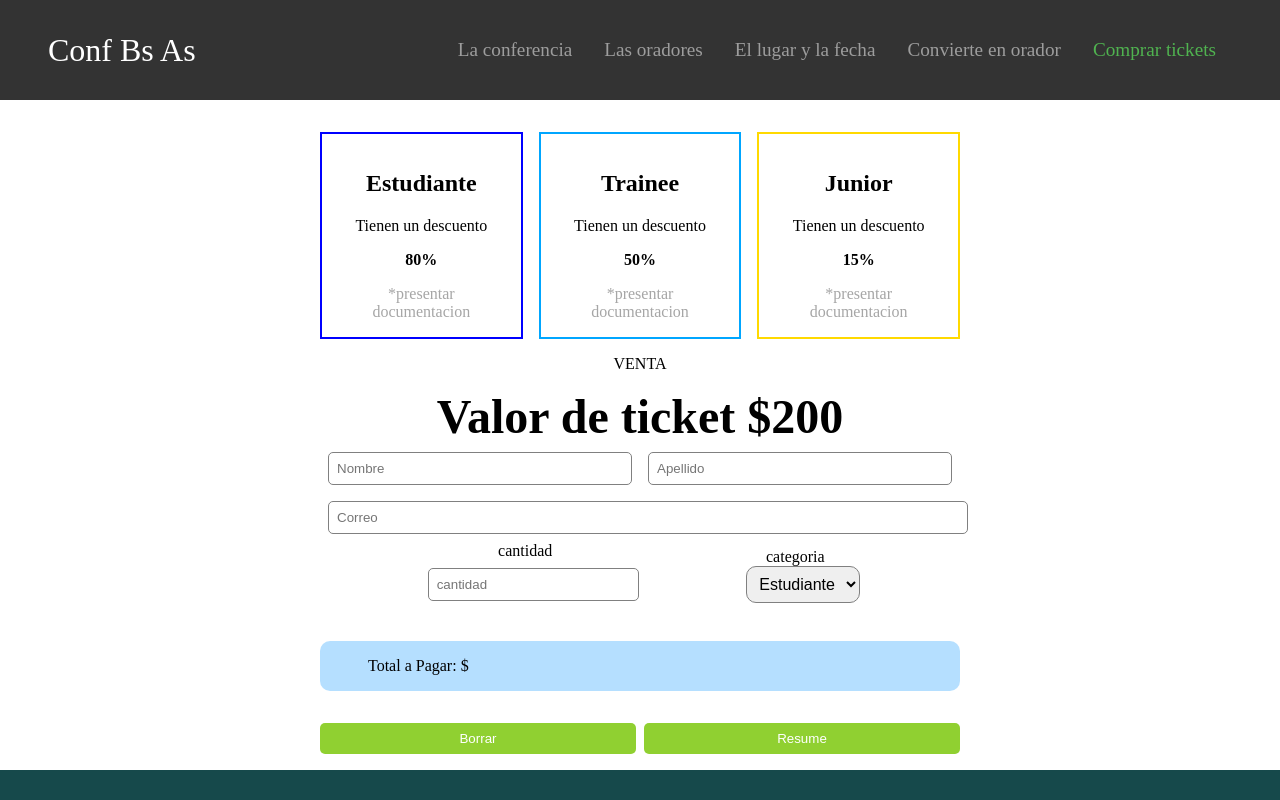
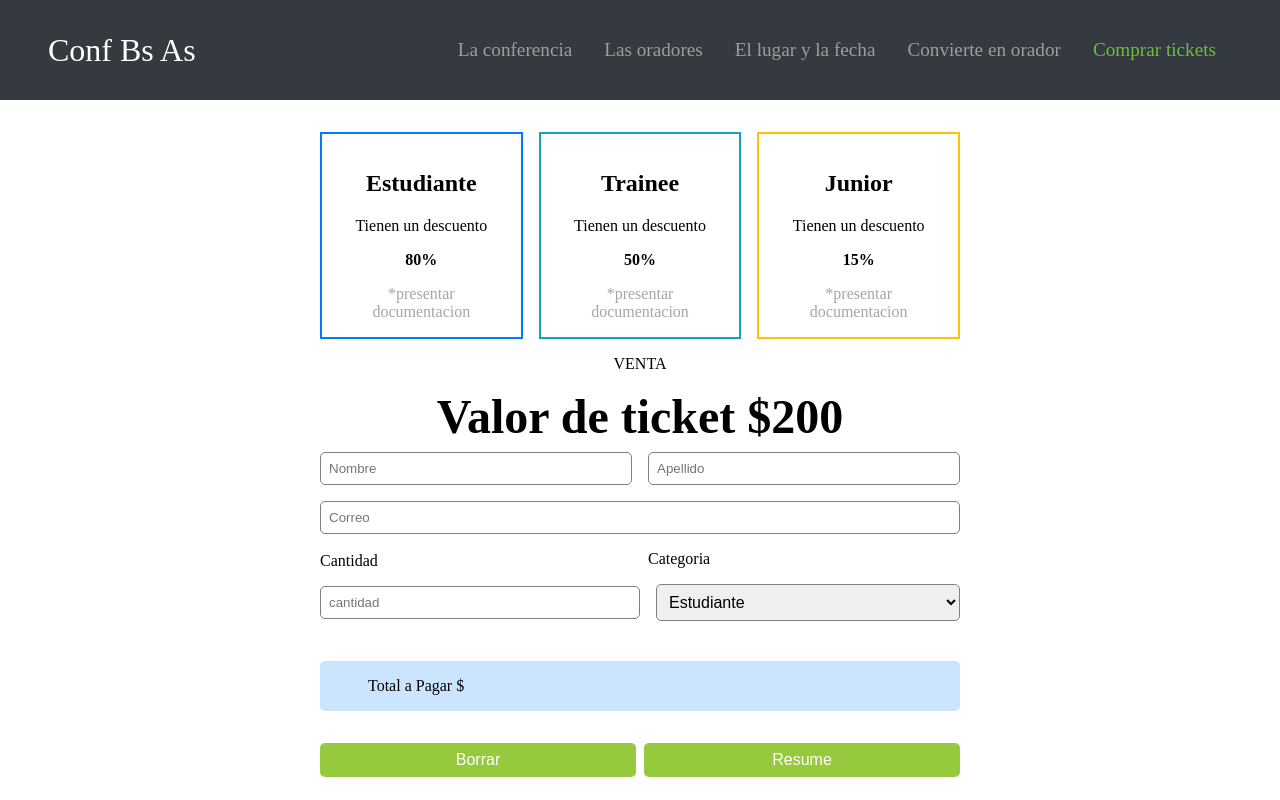
Before and after one commit to LadyCari/TpIntegradorJS, a plain HTML site: page index.html in a window 1280 px wide. Shown: the top 800 px of the page. Drawn offline with Linux system fonts and the light colour scheme.

Commit message:
tp terminado

```diff
--- a/index.html
+++ b/index.html
@@ -45,18 +45,18 @@
            <form>
             <h3>Valor de ticket $200</h3>
             <div class="nya">
-                <input type="text" placeholder="Nombre"></input>
+                <input type="text" placeholder="Nombre" id="nombre"></input>
                 <input type="text" placeholder="Apellido"></input>
             </div>
             <input type="email" placeholder="Correo"></input>
             <div class="lyp">
                 <div class="cantidad">
-                    cantidad
+                <p>Cantidad</p>
                 <input type="number" placeholder="cantidad" id="cantidad"></input>
                 </div>
                 <div class="categoria">
-                    categoria
-                <select id="categoria">
+                <p id="categoria">Categoria</p>
+                <select id="categoriaSelect">
                     <option value="estudiante">Estudiante</option>
                     <option value="trainee">Trainee</option>
                     <option value="junior">Junior</option>
@@ -64,7 +64,7 @@
                 </div>
             </div>
             <div id="total">
-                Total a Pagar: $ <span id="totalPago"></span>
+                Total a Pagar $ <span id="totalPago"></span>
             </div>
             <div class="botones">
                 <button type="Reset" class="boton1">Borrar</button>
--- a/js.js
+++ b/js.js
@@ -1,15 +1,15 @@
-document.addEventListener('DOMContentLoaded', function () {
-        const formulario = document.querySelector('form');
-        const cantidadInput = formulario.querySelector('#cantidad');
-        const categoriaSelect = formulario.querySelector('#categoria');
-        const totalPago = document.getElementById('totalPago');
+document.addEventListener("DOMContentLoaded", function () {
+  const formulario = document.querySelector("form");
+  const cantidadInput = formulario.querySelector("#cantidad");
+  const categoriaSelect = formulario.querySelector("#categoriaSelect");
+  const totalPago = document.getElementById("totalPago");
 
-        formulario.addEventListener('submit', function (event) {
+  formulario.addEventListener("submit", function (event) {
     event.preventDefault();
 
     const cantidad = parseFloat(cantidadInput.value);
     const categoria = categoriaSelect.value;
-
+    console.log(categoria);
 
     const descuentos = {
       estudiante: 0.8,
@@ -22,12 +22,10 @@ document.addEventListener('DOMContentLoaded', function () {
     const descontar = cantidad * precioTicket * descuento;
     const total = precioTicket - descontar;
 
-            if (!isNaN(total)){
+    if (!isNaN(total)) {
       totalPago.textContent = total.toFixed(2);
-            } else{
-                alert('Error no ingreso la cantidad de tickets');
+    } else {
+      alert("Error no ingreso la cantidad de tickets");
     }
-
-
   });
 });
--- a/style.css
+++ b/style.css
@@ -1,133 +1,146 @@
-body{
+body {
   margin: 0;
   padding: 0;
 }
 
-header ul{
+header ul {
   list-style: none;
   display: flex;
 }
 
-header{
+header {
   display: flex;
   justify-content: space-between;
   padding-left: 3rem;
   padding-right: 3rem;
-    background-color: rgb(51, 51, 51);
+  background-color: #343a40;
   color: white;
   margin: 0px;
   height: 100px;
   align-items: center;
 }
 
-header ul li{
+header ul li {
   margin: 1rem;
   font-size: 1.2rem;
   color: rgb(157, 157, 157);
 }
 
-header ul li:hover{
-color: white;
+header ul li:hover {
+  color: #ffffff;
 }
 
-header ul li span{
-    color: rgb(80, 179, 80);
+header ul li span {
+  color: #6ebe3e;
 }
 
-.logo{
+.logo {
   font-size: 2rem;
+  color: #ffffff;
 }
 
-.cajas{
+.cajas {
   display: flex;
   margin-top: 2rem;
-
+  justify-content: center;
 }
 
-.estudiante{
-    border: 2px solid blue;
+.estudiante {
+  border: 2px solid #007bff;
   text-align: center;
   padding: 1rem;
   margin-right: 1rem;
 }
 
-.cointener{
+.cointener {
   display: flex;
   flex-direction: column;
   align-items: center;
   padding-left: 20rem;
   padding-right: 20rem;
+  padding-bottom: 5rem;
 }
 
-.trainee{
-    border: 2px solid rgb(0, 166, 255);
+.trainee {
+  border: 2px solid #17a2b8;
   text-align: center;
   padding: 1rem;
 }
 
-.jr{
-    border: 2px solid rgb(255, 217, 0);
+.jr {
+  border: 2px solid #ffc107;
   text-align: center;
   padding: 1rem;
   margin-left: 1rem;
 }
 
-h3{
+h3 {
   font-size: 3rem;
   margin: 0;
 }
 
-.nya{
+.nya {
   display: flex;
 }
 
-
-
-.lyp{
+.lyp {
   display: flex;
   align-items: center;
   justify-content: space-evenly;
+  text-align: start;
 }
 
-select{
+.lyp p {
+  margin-top: 0.5rem;
+  margin-bottom: 0.5rem;
+}
+
+#categoria {
+  margin-left: 0.5rem;
+}
+
+select {
   padding: 0.5rem;
   font-size: 1rem;
   margin-left: 1rem;
   border: 1px solid grey;
-    border-radius: 10px;
+  border-radius: 5px;
+  margin-top: 0.5rem;
+  margin-bottom: 0.5rem;
 }
 
-.cantidad{
+.cantidad {
   display: flex;
   flex-direction: column;
   font-size: 1rem;
+  width: 50%;
 }
 
-.categoria{
+.categoria {
   display: flex;
   flex-direction: column;
-
+  width: 50%;
 }
 
-#total{
-    background-color: rgba(127, 200, 255, 0.574);
+#total {
+  background-color: #cce5ff;
   border: 0;
   text-align: start;
   padding: 1rem;
   padding-left: 3rem;
   margin-top: 2rem;
   margin-bottom: 2rem;
-    border-radius: 10px;
+  border-radius: 5px;
 }
 
-.botones{
+.botones {
   display: flex;
   justify-content: space-evenly;
 }
 
-.botones button{
+.botones button {
   border-radius: 5px;
-    background-color: rgb(144, 208, 49);
+  background-color: #97c93e;
   width: 100%;
   padding-left: 1rem;
   padding-right: 1rem;
@@ -135,13 +148,14 @@ font-size: 1rem;
   padding-bottom: 0.5rem;
   border: 0;
   color: white;
+  font-size: 1rem;
 }
 
-.boton1{
+.boton1 {
   margin-right: 0.5rem;
 }
 
-form{
+form {
   display: flex;
   flex-direction: column;
   width: 100%;
@@ -149,37 +163,42 @@ form{
   box-sizing: border-box;
 }
 
-form input{
+form input {
   padding: 0.5rem;
-    margin: 0.5rem;
+  margin-top: 0.5rem;
+  margin-bottom: 0.5rem;
   width: 100%;
   border-radius: 5px;
   box-sizing: border-box;
   border: 1px solid grey;
 }
 
-footer{
-    background-color: rgb(22, 73, 75);
+footer {
+  background-color: #234559;
   height: 100px;
   display: flex;
   text-align: center;
   margin-top: 1rem;
 }
 
-footer ul{
+footer ul {
   list-style: none;
   display: flex;
   justify-content: space-evenly;
   width: 100%;
   align-items: center;
-    color: white;
+  color: #fffff5;
   font-size: 1.3rem;
 }
 
-span{
+span {
   color: rgb(166, 166, 166);
 }
 
 #total span {
   color: black;
 }
+
+#nombre {
+  margin-right: 1rem;
+}
```
Lines whose indentation alone changed are shown as unchanged.
